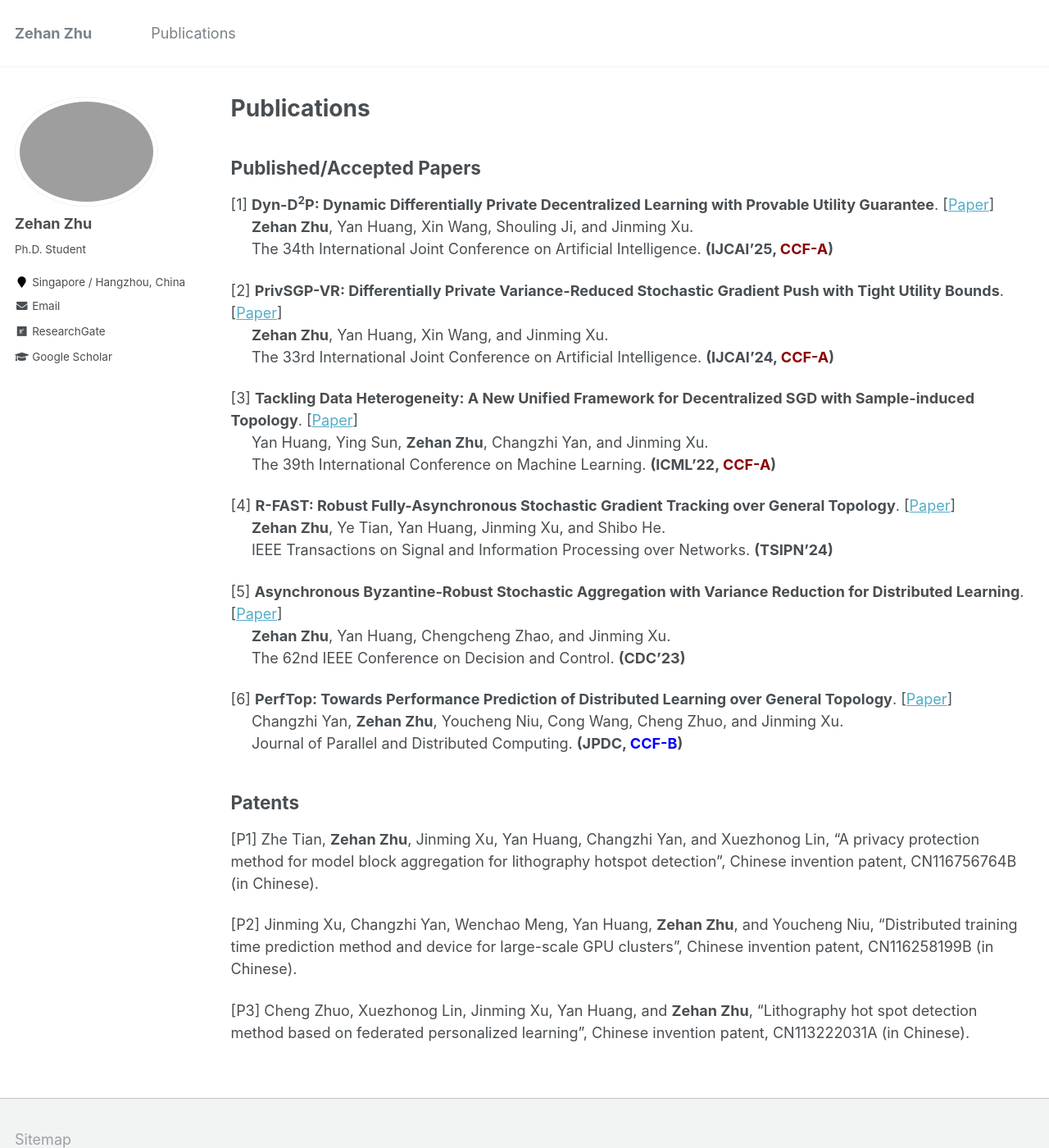
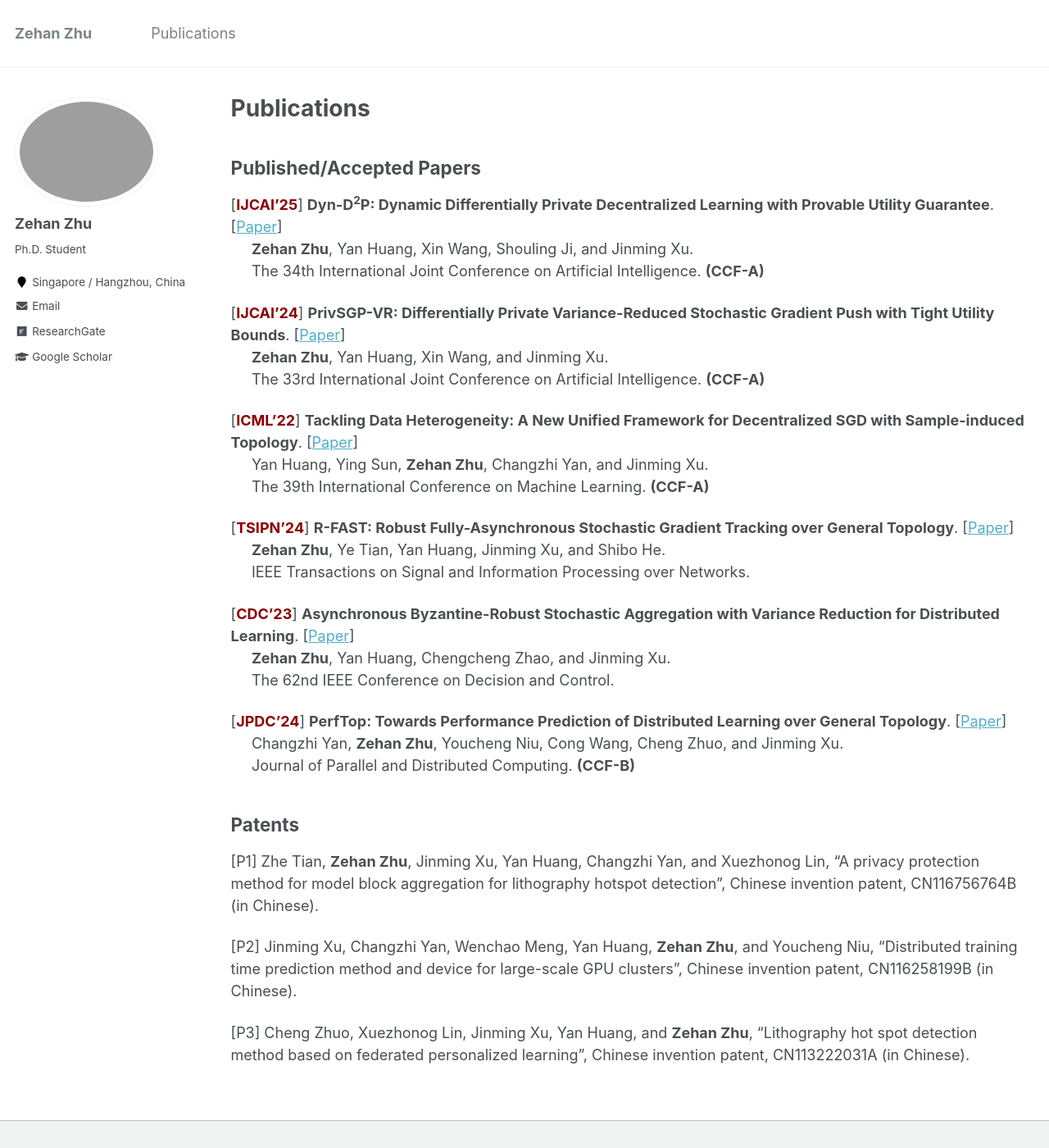
Before and after one commit to zehanzhu/zehanzhu.github.io, a Jekyll site: the page built from _pages/publications.md, in a window 1280 px wide and 1400 px high. Shown: the whole window at 82% size. Built offline with Jekyll 4.4.1, drawn with Linux system fonts in a browser that asks for light colours.

Commit message:
Update publications.md

```diff
--- a/_pages/publications.md
+++ b/_pages/publications.md
@@ -11,29 +11,29 @@ redirect_from:
 
 
 ## Published/Accepted Papers
-[1] **Dyn-D<sup>2</sup>P: Dynamic Differentially Private Decentralized Learning with Provable Utility Guarantee**. [[Paper]()] <br>
+[**<span style="color:#8B0000">IJCAI'25</span>**] **Dyn-D<sup>2</sup>P: Dynamic Differentially Private Decentralized Learning with Provable Utility Guarantee**. [[Paper]()] <br>
 &nbsp;&nbsp;&nbsp;&nbsp; **Zehan Zhu**, Yan Huang, Xin Wang, Shouling Ji, and Jinming Xu. <br>
-&nbsp;&nbsp;&nbsp;&nbsp; The 34th International Joint Conference on Artificial Intelligence. **(IJCAI'25, <span style="color:#8B0000">CCF-A</span>)**
+&nbsp;&nbsp;&nbsp;&nbsp; The 34th International Joint Conference on Artificial Intelligence. **(CCF-A)**
 
-[2] **PrivSGP-VR: Differentially Private Variance-Reduced Stochastic Gradient Push with Tight Utility Bounds**. [[Paper](https://www.ijcai.org/proceedings/2024/635)] <br>
+[**<span style="color:#8B0000">IJCAI'24</span>**] **PrivSGP-VR: Differentially Private Variance-Reduced Stochastic Gradient Push with Tight Utility Bounds**. [[Paper](https://www.ijcai.org/proceedings/2024/635)] <br>
 &nbsp;&nbsp;&nbsp;&nbsp; **Zehan Zhu**, Yan Huang, Xin Wang, and Jinming Xu. <br>
-&nbsp;&nbsp;&nbsp;&nbsp; The 33rd International Joint Conference on Artificial Intelligence. **(IJCAI'24, <span style="color:#8B0000">CCF-A</span>)**
+&nbsp;&nbsp;&nbsp;&nbsp; The 33rd International Joint Conference on Artificial Intelligence. **(CCF-A)**
 
-[3] **Tackling Data Heterogeneity: A New Unified Framework for Decentralized SGD with Sample-induced Topology**. [[Paper](https://proceedings.mlr.press/v162/huang22i.html)] <br>
+[**<span style="color:#8B0000">ICML'22</span>**] **Tackling Data Heterogeneity: A New Unified Framework for Decentralized SGD with Sample-induced Topology**. [[Paper](https://proceedings.mlr.press/v162/huang22i.html)] <br>
 &nbsp;&nbsp;&nbsp;&nbsp; Yan Huang, Ying Sun, **Zehan Zhu**, Changzhi Yan, and Jinming Xu. <br>
-&nbsp;&nbsp;&nbsp;&nbsp; The 39th International Conference on Machine Learning. **(ICML'22, <span style="color:#8B0000">CCF-A</span>)**
+&nbsp;&nbsp;&nbsp;&nbsp; The 39th International Conference on Machine Learning. **(CCF-A)**
 
-[4] **R-FAST: Robust Fully-Asynchronous Stochastic Gradient Tracking over General Topology**. [[Paper](https://ieeexplore.ieee.org/abstract/document/10660468)] <br>
+[**<span style="color:#8B0000">TSIPN'24</span>**] **R-FAST: Robust Fully-Asynchronous Stochastic Gradient Tracking over General Topology**. [[Paper](https://ieeexplore.ieee.org/abstract/document/10660468)] <br>
 &nbsp;&nbsp;&nbsp;&nbsp; **Zehan Zhu**, Ye Tian, Yan Huang, Jinming Xu, and Shibo He. <br>
-&nbsp;&nbsp;&nbsp;&nbsp; IEEE Transactions on Signal and Information Processing over Networks. **(TSIPN'24)**
+&nbsp;&nbsp;&nbsp;&nbsp; IEEE Transactions on Signal and Information Processing over Networks.
 
-[5] **Asynchronous Byzantine-Robust Stochastic Aggregation with Variance Reduction for Distributed Learning**. [[Paper](https://ieeexplore.ieee.org/abstract/document/10383346)] <br>
+[**<span style="color:#8B0000">CDC'23</span>**] **Asynchronous Byzantine-Robust Stochastic Aggregation with Variance Reduction for Distributed Learning**. [[Paper](https://ieeexplore.ieee.org/abstract/document/10383346)] <br>
 &nbsp;&nbsp;&nbsp;&nbsp; **Zehan Zhu**, Yan Huang, Chengcheng Zhao, and Jinming Xu. <br>
-&nbsp;&nbsp;&nbsp;&nbsp; The 62nd IEEE Conference on Decision and Control. **(CDC'23)**
+&nbsp;&nbsp;&nbsp;&nbsp; The 62nd IEEE Conference on Decision and Control.
 
-[6] **PerfTop: Towards Performance Prediction of Distributed Learning over General Topology**. [[Paper](https://www.sciencedirect.com/science/article/abs/pii/S0743731524000868)] <br>
+[**<span style="color:#8B0000">JPDC'24</span>**] **PerfTop: Towards Performance Prediction of Distributed Learning over General Topology**. [[Paper](https://www.sciencedirect.com/science/article/abs/pii/S0743731524000868)] <br>
 &nbsp;&nbsp;&nbsp;&nbsp; Changzhi Yan, **Zehan Zhu**, Youcheng Niu, Cong Wang, Cheng Zhuo, and Jinming Xu. <br>
-&nbsp;&nbsp;&nbsp;&nbsp; Journal of Parallel and Distributed Computing. **(JPDC, <span style="color:blue; font-weight:bold">CCF-B</span>)**
+&nbsp;&nbsp;&nbsp;&nbsp; Journal of Parallel and Distributed Computing. **(CCF-B)**
 
 
 ## Patents
```
